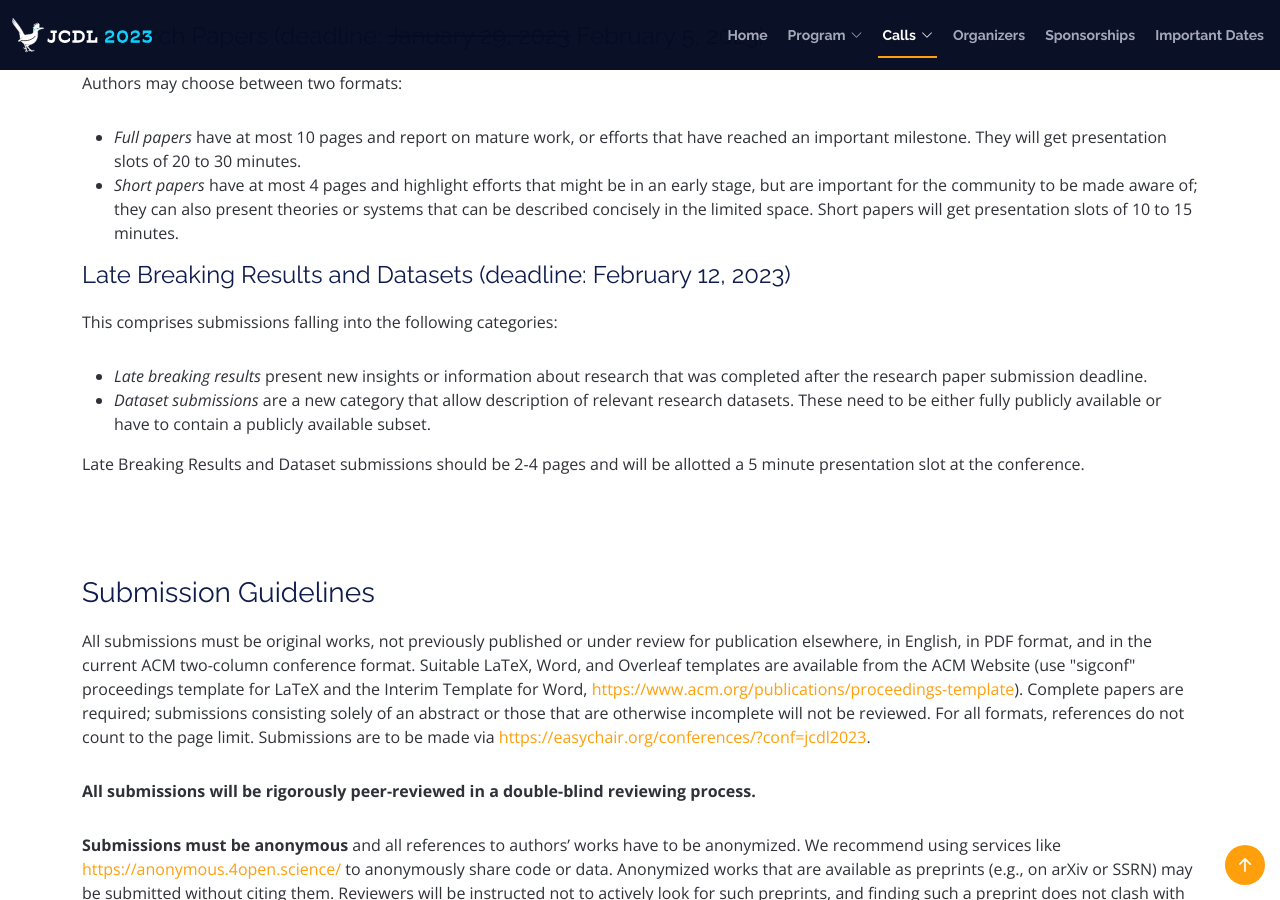
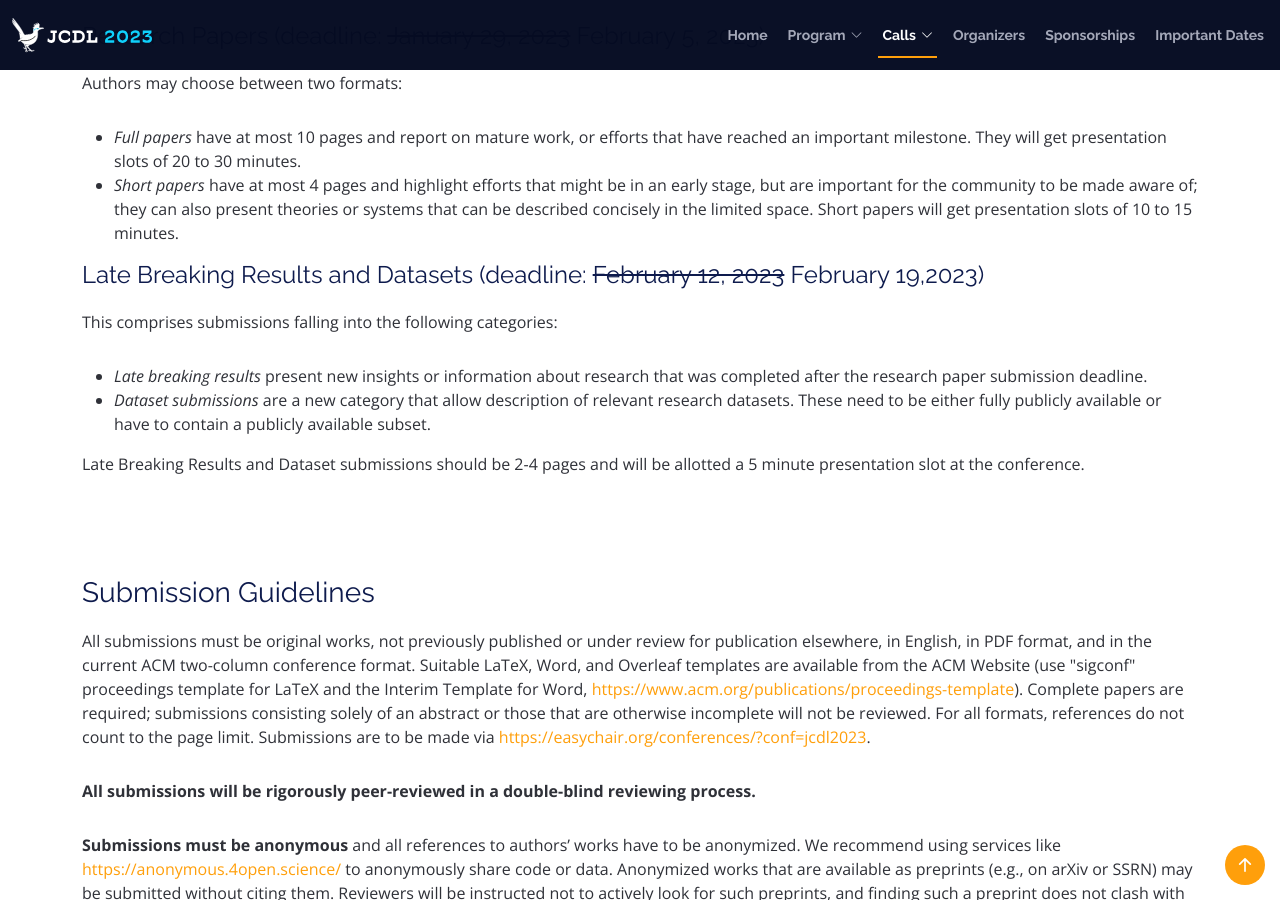
Before and after one commit to shawnmjones/JCDL2023-website-source, a Jekyll site: the page built from call-for-research-papers.html, in a window 1280 px wide and 900 px high, scrolled down 2093 px. Built offline with Jekyll 4.4.1, drawn with Linux system fonts in a browser that asks for light colours.

Commit message:
Update call-for-research-papers.html

```diff
--- a/call-for-research-papers.html
+++ b/call-for-research-papers.html
@@ -137,7 +137,7 @@ permalink: /calls/papers/
     <li><em>Short papers</em> have at most 4 pages and highlight efforts that might be in an early stage, but are important for the community to be made aware of; they can also present theories or systems that can be described concisely in the limited space. Short papers will get presentation slots of 10 to 15 minutes.</li>
     </ul>
 
-    <h4>Late Breaking Results and Datasets (deadline: February 12, 2023)</h4>
+    <h4>Late Breaking Results and Datasets (deadline: <strike>February 12, 2023</strike> February 19,2023)</h4>
 
     <p>
     This comprises submissions falling into the following categories:
```
